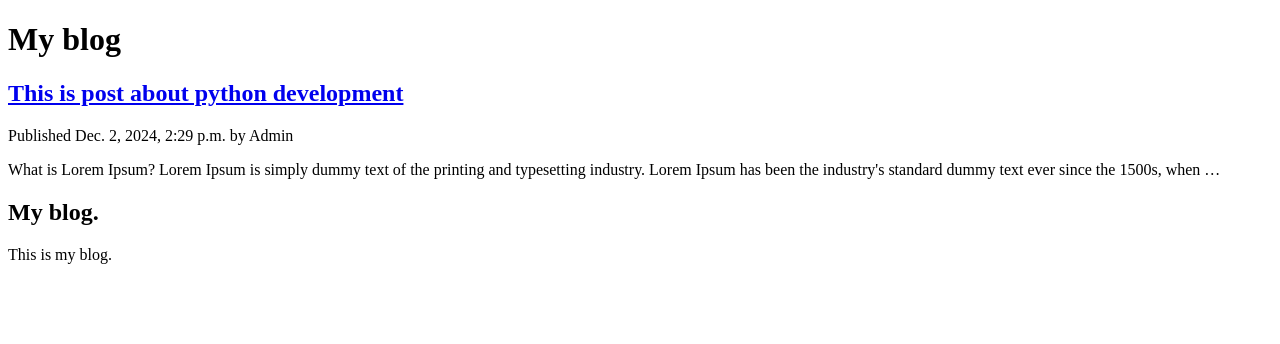
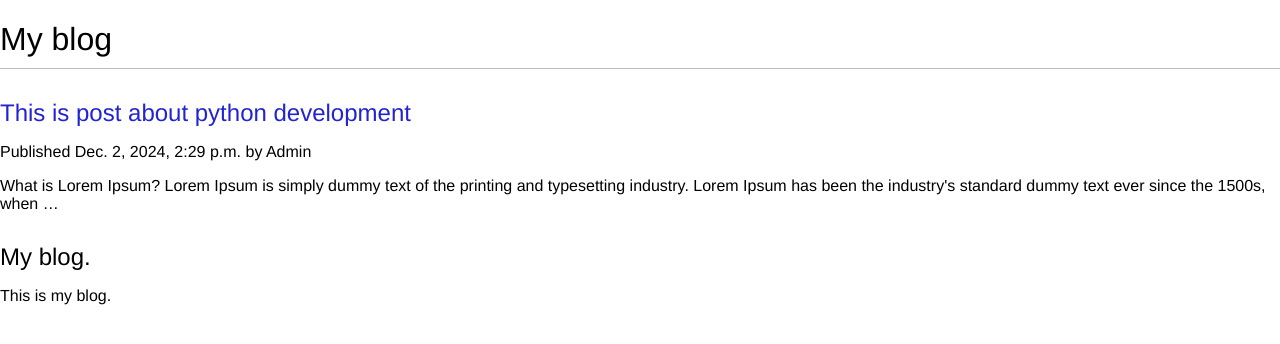
Before and after one commit to ABHISHEKGHARAMI/django-blog-1.0, a Django app: page /blog/ in a window 1280 px wide. Shown: the top 344 px of the page. Run offline with Django 5.2, Linux system fonts and the light colour scheme; data comes from the database, SQL or seed files in the repository.

Commit message:
Min style for the template.

```diff
--- /dev/null
+++ b/mysite/blog/static/css/blog.css
@@ -0,0 +1,21 @@
+body{
+    margin: 0;
+    padding: 0;
+    font-family: Helvetica, sans-serif;
+}
+
+a {
+    color: rgb(35, 35, 211);
+    text-decoration: none;
+}
+
+h1 {
+    font-weight: normal;
+    border-bottom: 1px solid #bbb;
+    padding: 0 0 10px 0;
+}
+
+h2 {
+    font-weight: normal;
+    margin: 30px 0 0;
+}
--- a/mysite/blog/templates/blog/base.html
+++ b/mysite/blog/templates/blog/base.html
@@ -1,9 +1,10 @@
+{% load static %}
 <!DOCTYPE html>
-
 <html>
     <head>
         <meta charset="utf-8">
         <meta http-equiv="X-UA-Compatible" content="IE=edge">
+        <link href="{% static 'css/blog.css' %}" rel="stylesheet">
         <title>
             {% block title %}
 
```
